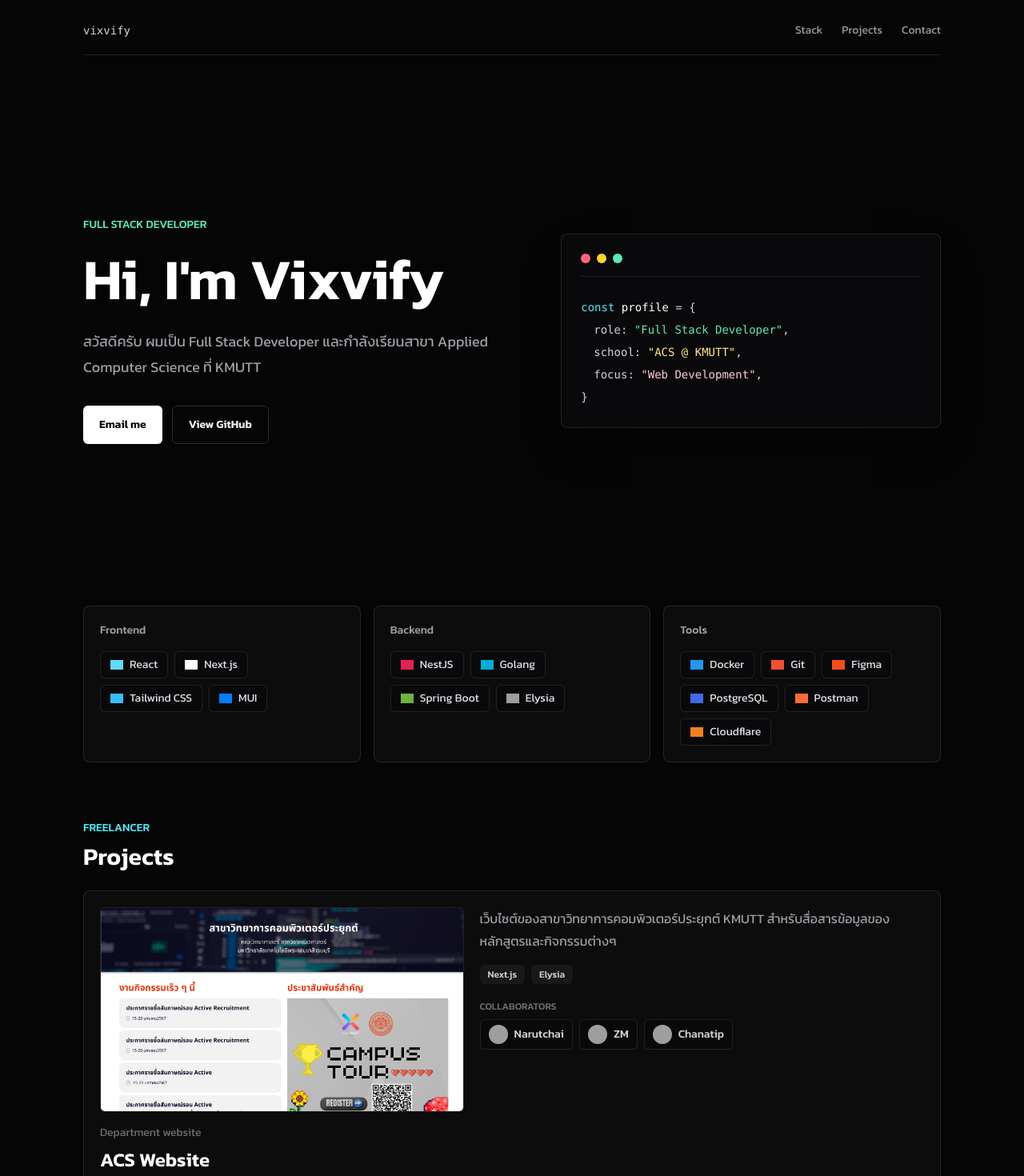
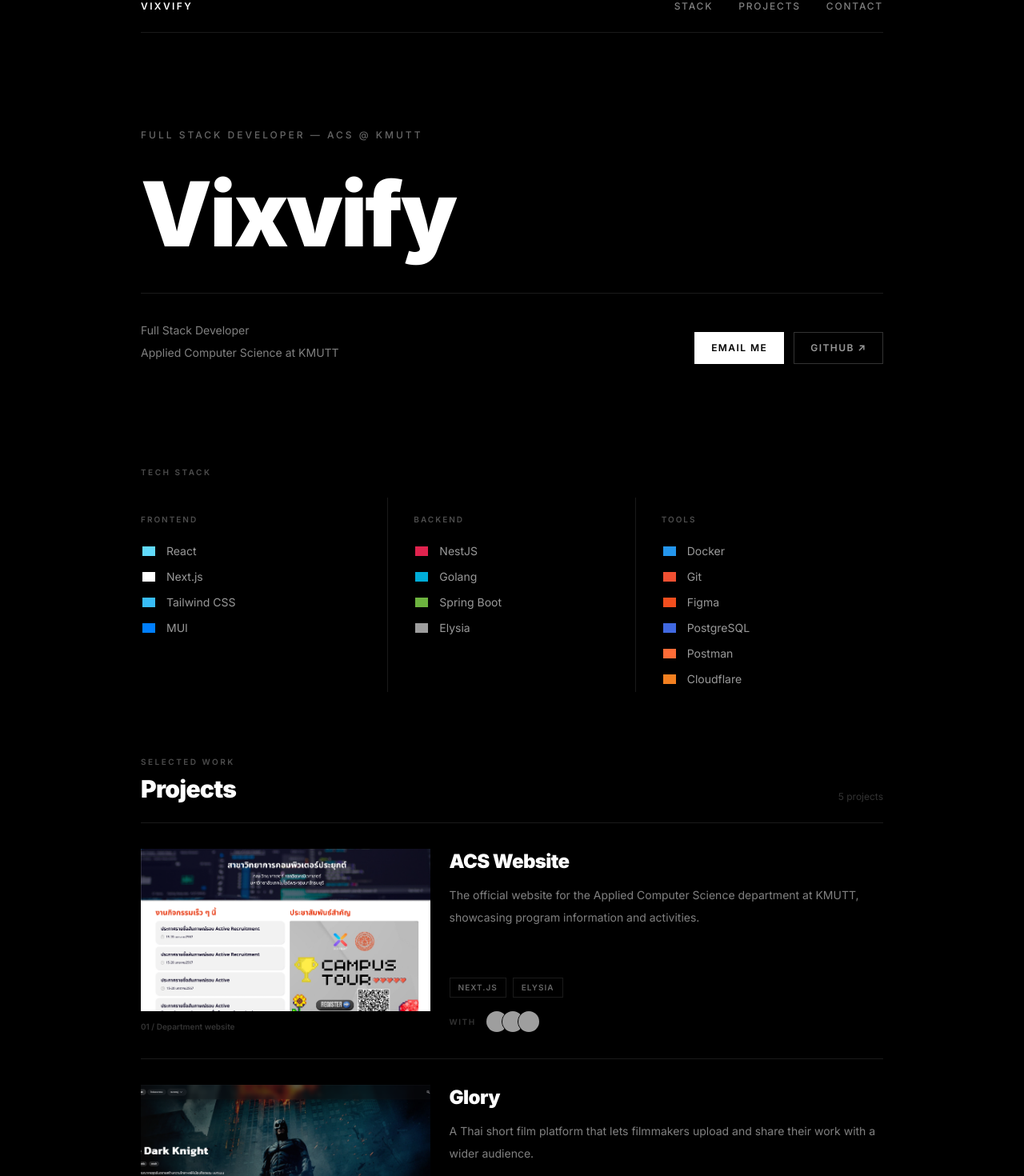
Before and after one commit to vixvify/portfolio-web, a Next.js app: page / in a window 1280 px wide. Shown: the part 20-1490 px from the top of the page at 80% size. Built offline with nearby package versions, Linux system fonts and the light colour scheme; grey boxes are pictures that could not be loaded.

Commit message:
feat: implement portfolio project, contact, and skill section components with supporting data structure

```diff
--- a/app/globals.css
+++ b/app/globals.css
@@ -1,24 +1,105 @@
 @import "tailwindcss";
 
 :root {
-  --background: #050505;
-  --foreground: #f4f4f5;
+  --bg: #000000;
+  --fg: #ffffff;
+  --muted: #888888;
+  --border: #222222;
+  --border-light: #333333;
 }
 
 @theme inline {
-  --color-background: var(--background);
-  --color-foreground: var(--foreground);
-  --font-sans: var(--font-kanit), Arial, Helvetica, sans-serif;
+  --color-background: var(--bg);
+  --color-foreground: var(--fg);
+  --font-sans: var(--font-inter), Arial, Helvetica, sans-serif;
   --font-mono: "SFMono-Regular", Consolas, "Liberation Mono", monospace;
 }
 
+* {
+  box-sizing: border-box;
+}
+
+html {
+  scroll-behavior: smooth;
+}
+
 body {
-  background: var(--background);
-  color: var(--foreground);
-  font-family: var(--font-kanit), Arial, Helvetica, sans-serif;
+  background: var(--bg);
+  color: var(--fg);
+  font-family: var(--font-inter), Arial, Helvetica, sans-serif;
+  -webkit-font-smoothing: antialiased;
+  -moz-osx-font-smoothing: grayscale;
 }
 
 ::selection {
-  background: #6ee7b7;
-  color: #050505;
+  background: #ffffff;
+  color: #000000;
 }
+
+/* Fade-in animation */
+@keyframes fadeUp {
+  from {
+    opacity: 0;
+    transform: translateY(20px);
+  }
+  to {
+    opacity: 1;
+    transform: translateY(0);
+  }
+}
+
+@keyframes fadeIn {
+  from { opacity: 0; }
+  to { opacity: 1; }
+}
+
+@keyframes slideRight {
+  from {
+    transform: scaleX(0);
+  }
+  to {
+    transform: scaleX(1);
+  }
+}
+
+.animate-fade-up {
+  animation: fadeUp 0.6s cubic-bezier(0.16, 1, 0.3, 1) both;
+}
+
+.animate-fade-in {
+  animation: fadeIn 0.5s ease both;
+}
+
+/* Stagger delays */
+.delay-0 { animation-delay: 0ms; }
+.delay-100 { animation-delay: 100ms; }
+.delay-200 { animation-delay: 200ms; }
+.delay-300 { animation-delay: 300ms; }
+.delay-400 { animation-delay: 400ms; }
+.delay-500 { animation-delay: 500ms; }
+.delay-600 { animation-delay: 600ms; }
+.delay-700 { animation-delay: 700ms; }
+.delay-800 { animation-delay: 800ms; }
+
+/* Underline line animation for nav */
+.nav-link {
+  position: relative;
+  display: inline-block;
+}
+
+.nav-link::after {
+  content: '';
+  position: absolute;
+  left: 0;
+  bottom: -2px;
+  height: 1px;
+  width: 100%;
+  background: #ffffff;
+  transform: scaleX(0);
+  transform-origin: left;
+  transition: transform 0.25s ease;
+}
+
+.nav-link:hover::after {
+  transform: scaleX(1);
+}
--- a/app/layout.tsx
+++ b/app/layout.tsx
@@ -1,18 +1,18 @@
 import type { Metadata } from "next";
-import { Kanit } from "next/font/google";
+import { Inter } from "next/font/google";
 import "./globals.css";
 
-const kanit = Kanit({
-  subsets: ["latin", "thai"],
-  weight: ["400", "500", "600"],
+const inter = Inter({
+  subsets: ["latin"],
+  weight: ["300", "400", "500", "600", "700", "800", "900"],
   display: "swap",
-  variable: "--font-kanit",
+  variable: "--font-inter",
 });
 
 export const metadata: Metadata = {
-  title: "vixvify | Full Stack Developer",
+  title: "vixvify — Full Stack Developer",
   description:
-    "Portfolio bio for vixvify, a full stack developer studying Applied Computer Science at KMUTT.",
+    "Portfolio of vixvify, a Full Stack Developer studying Applied Computer Science at KMUTT.",
 };
 
 export default function RootLayout({
@@ -21,8 +21,8 @@
   children: React.ReactNode;
 }>) {
   return (
-    <html lang="en" className={`${kanit.variable} h-full antialiased`}>
-      <body className="min-h-full bg-[#050505] font-sans text-zinc-100">
+    <html lang="en" className={`${inter.variable} h-full`}>
+      <body className="min-h-full bg-black font-sans text-white antialiased">
         {children}
       </body>
     </html>
--- a/app/page.tsx
+++ b/app/page.tsx
@@ -6,8 +6,8 @@
 
 export default function Home() {
   return (
-    <main className="min-h-screen overflow-hidden bg-[#050505] text-zinc-100">
-      <div className="mx-auto flex w-full max-w-6xl flex-col gap-14 px-5 py-8 sm:px-8 lg:px-10 lg:py-12">
+    <main className="min-h-screen bg-black text-white">
+      <div className="mx-auto flex w-full max-w-5xl flex-col gap-14 px-6 py-3 sm:gap-20 sm:px-8 lg:px-12 lg:py-5">
         <SiteHeader />
         <HeroSection />
         <StackSection />
--- a/components/contact-section.tsx
+++ b/components/contact-section.tsx
@@ -4,29 +4,48 @@
   return (
     <section
       id="contact"
-      className="grid gap-6 border-t border-white/10 py-8 md:grid-cols-[0.8fr_1.2fr]"
+      className="animate-fade-up delay-700 border-t border-white/10 py-10 sm:py-12"
     >
-      <div>
-        <p className="text-sm font-medium uppercase text-amber-200">Contact</p>
-        <h2 className="mt-2 text-3xl font-semibold text-white">
+      <div className="flex flex-col gap-8 sm:flex-row sm:items-start sm:justify-between">
+        <div className="shrink-0">
+          <p className="text-[10px] font-semibold uppercase tracking-[0.25em] text-white/30">
+            Contact
+          </p>
+          <h2 className="mt-3 text-3xl font-black tracking-tight text-white sm:text-4xl">
             Let&apos;s connect.
           </h2>
         </div>
-      <div className="grid gap-3 sm:grid-cols-3">
+
+        <div className="flex w-full flex-col gap-1 sm:max-w-xs">
           {contacts.map((contact) => (
             <a
               key={contact.label}
               href={contact.href}
               target={contact.href.startsWith("http") ? "_blank" : undefined}
               rel={contact.href.startsWith("http") ? "noreferrer" : undefined}
-            className="rounded-lg border border-white/10 bg-white/[0.03] p-4 transition hover:border-emerald-300/60 hover:bg-emerald-300/5"
+              className="flex items-center justify-between border-b border-white/10 py-4 last:border-none"
             >
-            <p className="text-sm text-zinc-500">{contact.label}</p>
-            <p className="mt-2 break-words font-medium text-zinc-100">
+              <span className="text-xs font-semibold uppercase tracking-[0.15em] text-white/40">
+                {contact.label}
+              </span>
+              <span className="flex items-center gap-2 text-sm font-medium text-white/80">
+                <span className="max-w-[180px] truncate sm:max-w-none">
                   {contact.value}
-            </p>
+                </span>
+                <span className="text-white/30">↗</span>
+              </span>
             </a>
           ))}
+        </div>
+      </div>
+
+      <div className="mt-12 flex items-center justify-between sm:mt-16">
+        <span className="text-[10px] font-semibold uppercase tracking-[0.2em] text-white/20">
+          vixvify
+        </span>
+        <span className="text-[10px] text-white/20">
+          © {new Date().getFullYear()}
+        </span>
       </div>
     </section>
   );
--- a/components/hero-section.tsx
+++ b/components/hero-section.tsx
@@ -1,25 +1,28 @@
 export function HeroSection() {
   return (
-    <section
-      id="top"
-      className="grid min-h-[72vh] items-center gap-10 py-8 lg:grid-cols-[1.08fr_0.92fr]"
-    >
-      <div>
-        <p className="text-sm font-medium uppercase text-emerald-300">
-          Full Stack Developer
-        </p>
-        <h1 className="mt-5 max-w-3xl text-5xl font-semibold leading-[1.05] text-white sm:text-7xl">
-          Hi, I&apos;m Vixvify
-        </h1>
-        <p className="mt-6 max-w-2xl text-base leading-8 text-zinc-400 sm:text-lg">
-          สวัสดีครับ ผมเป็น Full Stack Developer และกำลังเรียนสาขา Applied
-          Computer Science ที่ KMUTT
+    <section id="top" className="flex flex-col gap-8 pb-10 pt-8 sm:gap-10 sm:pb-12 sm:pt-10">
+      <p className="animate-fade-up delay-100 text-[10px] font-medium uppercase tracking-[0.2em] text-white/40 sm:text-xs sm:tracking-[0.25em]">
+        Full Stack Developer — ACS @ KMUTT
       </p>
 
-        <div className="mt-8 flex flex-col gap-3 sm:flex-row">
+      <div>
+        <h1 className="animate-fade-up delay-200 pb-2 text-[clamp(3rem,10vw,7rem)] font-black leading-[0.9] tracking-tight text-white">
+          Vixvify
+        </h1>
+      </div>
+
+      <div className="animate-fade-up delay-400 border-t border-white/10 pt-6 sm:pt-8">
+        <div className="flex flex-col gap-6 sm:flex-row sm:items-end sm:justify-between">
+          <p className="text-sm leading-7 text-white/50">
+            Full Stack Developer
+            <br />
+            Applied Computer Science at KMUTT
+          </p>
+
+          <div className="flex gap-3">
             <a
               href="mailto:asnaweeezor@gmail.com"
-            className="inline-flex h-12 items-center justify-center rounded-md bg-white px-5 text-sm font-semibold text-black transition hover:bg-emerald-200"
+              className="inline-flex h-10 items-center border border-white bg-white px-4 text-xs font-semibold uppercase tracking-[0.12em] text-black transition-all hover:bg-black hover:text-white sm:px-5"
             >
               Email me
             </a>
@@ -27,41 +30,10 @@
               href="https://github.com/vixvify"
               target="_blank"
               rel="noreferrer"
-            className="inline-flex h-12 items-center justify-center rounded-md border border-white/15 px-5 text-sm font-semibold text-zinc-100 transition hover:border-cyan-300 hover:text-cyan-200"
+              className="inline-flex h-10 items-center border border-white/20 px-4 text-xs font-semibold uppercase tracking-[0.12em] text-white/60 transition-all hover:border-white hover:text-white sm:px-5"
             >
-            View GitHub
+              GitHub ↗
             </a>
-        </div>
-      </div>
-
-      <div className="relative">
-        <div className="relative overflow-hidden rounded-lg border border-white/10 bg-zinc-950 p-6 shadow-2xl shadow-black/40">
-          <div className="flex items-center gap-2 border-b border-white/10 pb-4">
-            <span className="h-3 w-3 rounded-full bg-rose-400" />
-            <span className="h-3 w-3 rounded-full bg-amber-300" />
-            <span className="h-3 w-3 rounded-full bg-emerald-300" />
-          </div>
-          <div className="mt-6 font-mono text-sm leading-7 text-zinc-300">
-            <p>
-              <span className="text-cyan-300">const</span>{" "}
-              <span className="text-white">profile</span> = {"{"}
-            </p>
-            <p className="pl-4">
-              role:{" "}
-              <span className="text-emerald-300">
-                &quot;Full Stack Developer&quot;
-              </span>
-              ,
-            </p>
-            <p className="pl-4">
-              school:{" "}
-              <span className="text-amber-200">&quot;ACS @ KMUTT&quot;</span>,
-            </p>
-            <p className="pl-4">
-              focus:{" "}
-              <span className="text-rose-200">&quot;Web Development&quot;</span>,
-            </p>
-            <p>{"}"}</p>
           </div>
         </div>
       </div>
--- a/components/projects-section.tsx
+++ b/components/projects-section.tsx
@@ -7,23 +7,29 @@
 
 export function ProjectsSection() {
   return (
-    <section id="projects" className="py-4">
-      <div className="mb-6 flex items-end justify-between gap-4">
+    <section id="projects" className="animate-fade-up delay-600">
+      <div className="mb-8 flex items-end justify-between border-b border-white/10 pb-6">
         <div>
-          <p className="text-sm font-medium uppercase text-cyan-300">
-            Freelancer
+          <p className="text-[10px] font-semibold uppercase tracking-[0.25em] text-white/30">
+            Selected Work
           </p>
-          <h2 className="mt-2 text-3xl font-semibold text-white">Projects</h2>
+          <h2 className="mt-2 text-2xl font-black tracking-tight text-white sm:text-3xl">
+            Projects
+          </h2>
         </div>
+        <span className="text-xs text-white/20">
+          {projects.length} projects
+        </span>
       </div>
-      <div className="grid gap-4">
-        {projects.map((project) => (
+
+      <div className="flex flex-col divide-y divide-white/10">
+        {projects.map((project, i) => (
           <article
             key={project.name}
-            className="grid gap-5 rounded-lg border border-white/10 bg-white/3 p-5 transition hover:border-white/20 md:grid-cols-[0.9fr_1.1fr]"
+            className="grid gap-4 py-6 first:pt-0 sm:gap-6 sm:py-8 md:grid-cols-[2fr_3fr]"
           >
-            <div className="space-y-4">
-              <div className="relative aspect-video overflow-hidden rounded-md border border-white/10 bg-zinc-950">
+            <div className="flex flex-col gap-3">
+              <div className="relative aspect-video overflow-hidden bg-[#0a0a0a]">
                 {project.image ? (
                   <Image
                     src={project.image}
@@ -33,34 +39,43 @@
                     className="h-full w-full object-cover"
                   />
                 ) : (
-                  <div className="h-full w-full bg-[linear-gradient(135deg,rgba(255,255,255,0.08)_0%,rgba(255,255,255,0.02)_48%,rgba(34,211,238,0.1)_100%)]" />
+                  <div className="h-full w-full bg-[#111]" />
                 )}
               </div>
+
+              <span className="text-[10px] font-semibold text-white/20">
+                {String(i + 1).padStart(2, "0")} / {project.type}
+              </span>
+            </div>
+
+            <div className="flex flex-col justify-between gap-4">
               <div>
-                <p className="text-sm text-zinc-500">{project.type}</p>
-                <h3 className="mt-2 text-2xl font-semibold text-white">
+                <h3 className="text-xl font-black tracking-tight text-white sm:text-2xl">
                   {project.name}
                 </h3>
+                <p className="mt-2 text-sm leading-6 text-white/50 sm:mt-3 sm:leading-7">
+                  {project.description}
+                </p>
               </div>
-            </div>
-            <div>
-              <p className="leading-7 text-zinc-400">{project.description}</p>
-              <div className="mt-4 flex flex-wrap gap-2">
+
+              <div className="flex flex-col gap-3 sm:gap-4">
+                <div className="flex flex-wrap gap-2">
                   {project.stack.map((item) => (
                     <span
                       key={item}
-                    className="rounded-md bg-zinc-900 px-2.5 py-1 text-xs font-medium text-zinc-300"
+                      className="border border-white/10 px-2.5 py-1 text-[10px] font-semibold uppercase tracking-[0.1em] text-white/40"
                     >
                       {item}
                     </span>
                   ))}
                 </div>
+
                 {project.collaborators ? (
-                <div className="mt-5">
-                  <p className="text-xs font-medium uppercase text-zinc-500">
-                    Collaborators
-                  </p>
-                  <ul className="mt-2 flex flex-wrap gap-2">
+                  <div className="flex items-center gap-3">
+                    <span className="text-[10px] font-semibold uppercase tracking-[0.15em] text-white/20">
+                      With
+                    </span>
+                    <div className="flex -space-x-2">
                       {project.collaborators.map((collaborator) => {
                         const displayName =
                           collaborator.name ?? collaborator.username;
@@ -69,29 +84,29 @@
                           getGithubAvatarUrl(collaborator.username);
 
                         return (
-                        <li key={collaborator.username}>
                           <a
+                            key={collaborator.username}
                             href={`https://github.com/${collaborator.username}`}
                             target="_blank"
                             rel="noreferrer"
-                            className="flex items-center gap-2 rounded-md border border-white/10 bg-zinc-950/70 px-2.5 py-1.5 text-sm font-medium text-zinc-300 transition hover:border-cyan-300/40 hover:text-white"
+                            title={displayName}
+                            className="relative inline-block transition-transform hover:z-10 hover:-translate-y-0.5"
                           >
                             <Image
                               src={avatarUrl}
-                              alt=""
-                              width={24}
-                              height={24}
+                              alt={displayName}
+                              width={28}
+                              height={28}
                               unoptimized
-                              className="size-6 rounded-full bg-zinc-800"
+                              className="size-7 rounded-full border border-black bg-[#111]"
                             />
-                            <span>{displayName}</span>
                           </a>
-                        </li>
                         );
                       })}
-                  </ul>
+                    </div>
                   </div>
                 ) : null}
+              </div>
             </div>
           </article>
         ))}
--- a/components/site-header.tsx
+++ b/components/site-header.tsx
@@ -1,19 +1,26 @@
 export function SiteHeader() {
   return (
-    <header className="flex items-center justify-between border-b border-white/10 pb-5">
-      <a href="#top" className="font-mono text-sm text-zinc-300">
+    <header className="animate-fade-in delay-0 flex items-center justify-between border-b border-white/10 pb-6">
+      <a
+        href="#top"
+        className="text-xs font-semibold uppercase tracking-[0.2em] text-white transition-opacity hover:opacity-60"
+      >
         vixvify
       </a>
-      <nav className="hidden items-center gap-6 text-sm text-zinc-400 sm:flex">
-        <a className="transition hover:text-emerald-300" href="#stack">
-          Stack
-        </a>
-        <a className="transition hover:text-cyan-300" href="#projects">
-          Projects
-        </a>
-        <a className="transition hover:text-amber-300" href="#contact">
-          Contact
-        </a>
+      <nav className="hidden items-center gap-8 sm:flex">
+        {[
+          { label: "Stack", href: "#stack" },
+          { label: "Projects", href: "#projects" },
+          { label: "Contact", href: "#contact" },
+        ].map((item) => (
+          <a
+            key={item.href}
+            href={item.href}
+            className="nav-link text-xs font-medium uppercase tracking-[0.15em] text-white/50 transition-colors hover:text-white"
+          >
+            {item.label}
+          </a>
+        ))}
       </nav>
     </header>
   );
--- a/components/skill-group.tsx
+++ b/components/skill-group.tsx
@@ -10,37 +10,38 @@
 
 export function SkillGroup({ title, items }: SkillGroupProps) {
   return (
-    <section className="rounded-lg border border-white/10 bg-white/[0.03] p-5">
-      <h2 className="text-sm font-medium text-zinc-400">{title}</h2>
-      <div className="mt-4 flex flex-wrap gap-2">
+    <div className="pt-5">
+      <p className="mb-4 text-[10px] font-semibold uppercase tracking-[0.2em] text-white/30">
+        {title}
+      </p>
+      <div className="grid grid-cols-2 gap-x-4 gap-y-1 sm:grid-cols-1 sm:gap-y-0">
         {items.map((item) => (
-          <span
-            key={item.name}
-            className="inline-flex items-center gap-2 rounded-md border border-white/10 bg-zinc-950 px-3 py-1.5 text-sm text-zinc-200"
-          >
+          <div key={item.name} className="flex items-center gap-3 py-1.5">
+            <span className="flex h-5 w-5 shrink-0 items-center justify-center">
               {item.iconUrl ? (
                 // eslint-disable-next-line @next/next/no-img-element
                 <img
                   src={item.iconUrl}
                   alt=""
                   aria-hidden="true"
-                className="h-4 w-4 shrink-0 object-contain"
+                  className="h-4 w-4 object-contain"
                 />
               ) : (
                 <span
                   aria-hidden="true"
-                className="h-4 w-4 shrink-0 bg-current"
+                  className="h-4 w-4 shrink-0"
                   style={{
-                  color: item.color,
+                    background: item.color,
                     mask: `url(https://cdn.simpleicons.org/${item.icon}) center / contain no-repeat`,
                     WebkitMask: `url(https://cdn.simpleicons.org/${item.icon}) center / contain no-repeat`,
                   }}
                 />
               )}
-            {item.name}
             </span>
+            <span className="text-sm text-white/60">{item.name}</span>
+          </div>
         ))}
       </div>
-    </section>
+    </div>
   );
 }
--- a/components/stack-section.tsx
+++ b/components/stack-section.tsx
@@ -3,10 +3,21 @@
 
 export function StackSection() {
   return (
-    <section id="stack" className="grid gap-4 lg:grid-cols-3">
-      <SkillGroup title="Frontend" items={frontend} />
-      <SkillGroup title="Backend" items={backend} />
-      <SkillGroup title="Tools" items={tools} />
+    <section id="stack" className="animate-fade-up delay-500">
+      <p className="mb-6 text-[10px] font-semibold uppercase tracking-[0.25em] text-white/30">
+        Tech Stack
+      </p>
+      <div className="grid grid-cols-1 gap-0 divide-y divide-white/10 sm:grid-cols-3 sm:divide-x sm:divide-y-0">
+        <div className="pb-6 sm:pb-0 sm:pr-8">
+          <SkillGroup title="Frontend" items={frontend} />
+        </div>
+        <div className="py-6 sm:px-8 sm:py-0">
+          <SkillGroup title="Backend" items={backend} />
+        </div>
+        <div className="pt-6 sm:pl-8 sm:pt-0">
+          <SkillGroup title="Tools" items={tools} />
+        </div>
+      </div>
     </section>
   );
 }
--- a/data/portfolio.ts
+++ b/data/portfolio.ts
@@ -46,7 +46,7 @@
     type: "Department website",
     image: "/acs.png",
     description:
-      "เว็บไซต์ของสาขาวิทยาการคอมพิวเตอร์ประยุกต์ KMUTT สำหรับสื่อสารข้อมูลของหลักสูตรและกิจกรรมต่างๆ",
+      "The official website for the Applied Computer Science department at KMUTT, showcasing program information and activities.",
     stack: ["Next.js", "Elysia"],
     collaborators: [
       {
@@ -71,7 +71,7 @@
     type: "Film platform",
     image: "/glory.png",
     description:
-      "แพลตฟอร์มรวมหนังสั้นไทยที่เปิดโอกาสให้ผู้สร้างภาพยนตร์อัปโหลด และแบ่งปันผลงานสู่ผู้ชม",
+      "A Thai short film platform that lets filmmakers upload and share their work with a wider audience.",
     stack: ["Next.js", "Elysia"],
     collaborators: [
       {
@@ -83,10 +83,10 @@
   },
   {
     name: "Pirahus",
-    type: "Web Platform",
+    type: "Web platform",
     image: "/pirahus.png",
     description:
-      "เว็บไซต์พี่รหัสน้องรหัสสำหรับเล่นเกมสะสมแต้มและแลกคำใบ้เพื่อค้นหาพี่รหัส",
+      "A code-sibling matching platform where students earn points and exchange clues to discover their paired senior.",
     stack: ["Next.js"],
     collaborators: [
       {
@@ -101,7 +101,7 @@
     type: "Calculation tool",
     image: "/da.png",
     description:
-      "เครื่องมือสำหรับคำนวณและแปลงเมทริกซ์ให้อยู่ในรูป diagonal เพื่อช่วยตรวจสอบขั้นตอนและผลลัพธ์ทางคณิตศาสตร์",
+      "A tool for computing and transforming matrices into diagonal form, helping verify step-by-step mathematical results.",
     stack: ["Next.js"],
   },
   {
@@ -109,7 +109,7 @@
     type: "Library management",
     image: "/bs.png",
     description:
-      "ระบบยืมหนังสือห้องสมุดสำหรับจัดการข้อมูลหนังสือ สมาชิก และสถานะการยืมคืนให้เป็นระบบมากขึ้น",
+      "A library management system for tracking books, members, and borrowing status in an organized way.",
     stack: ["Next.js", "Spring Boot"],
     collaborators: [
       {
```
Lines whose indentation alone changed are shown as unchanged.
